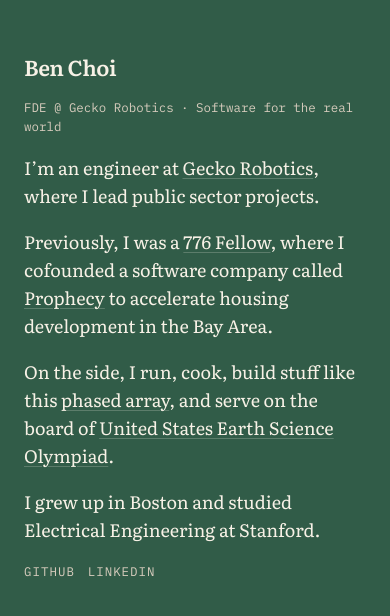
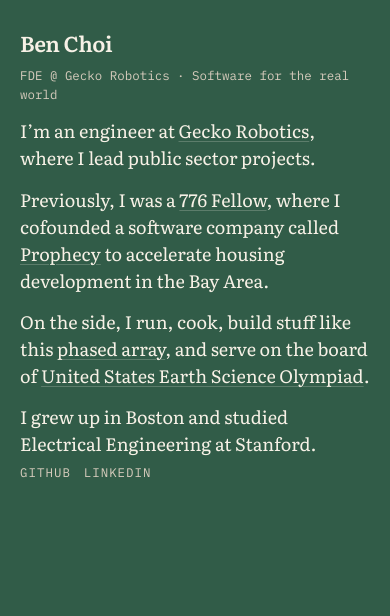
Before and after one commit to choiben314/choiben314.github.io, an Astro site: page / in a window 390 px wide. Built offline with nearby package versions, Linux system fonts and the light colour scheme; Astro itself is replaced by a stand-in of ours.

Commit message:
Update vertical dims

```diff
--- a/src/styles/global.css
+++ b/src/styles/global.css
@@ -13,9 +13,12 @@
   box-sizing: border-box;
 }
 
+html {
+  background: var(--bg);
+}
+
 body {
   margin: 0;
-  min-height: 100vh;
   background: var(--bg);
   color: var(--ink);
   font-family: var(--serif);
@@ -506,6 +509,27 @@
 @media (max-width: 720px) {
   body {
     font-size: 18px;
+    line-height: 1.5;
+  }
+
+  .wrap {
+    padding: 2rem 1.25rem 1.75rem;
+  }
+
+  h1 {
+    margin-bottom: 0.65rem;
+  }
+
+  .mast {
+    margin-bottom: 0.85rem;
+  }
+
+  p {
+    margin-bottom: 0.9rem;
+  }
+
+  main > p:last-of-type {
+    margin-bottom: 0.35rem;
   }
 
   nav {
```
